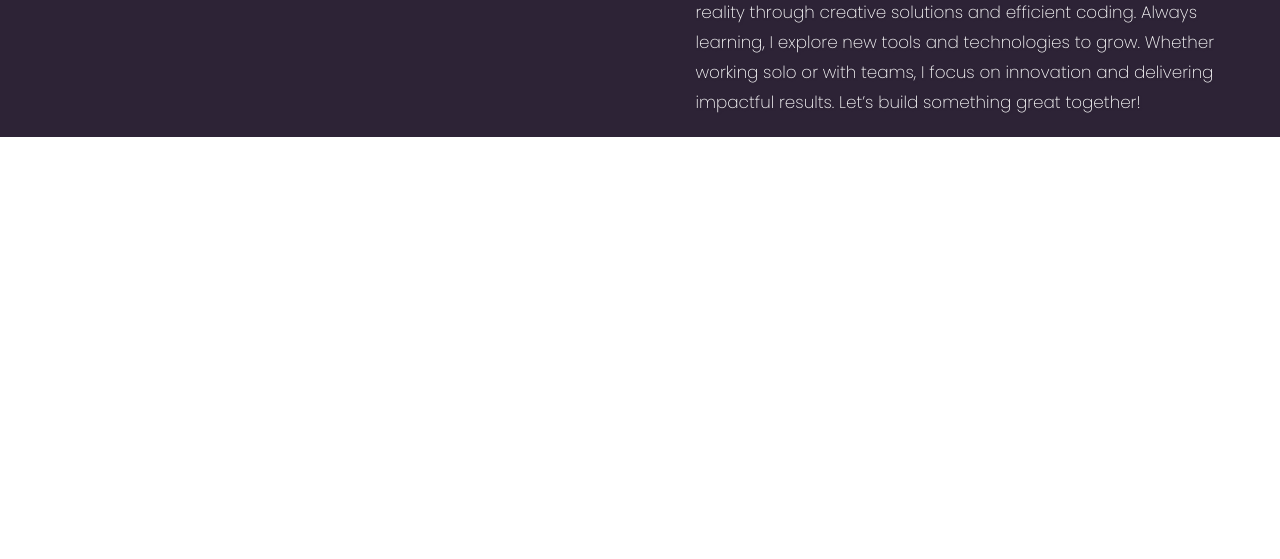
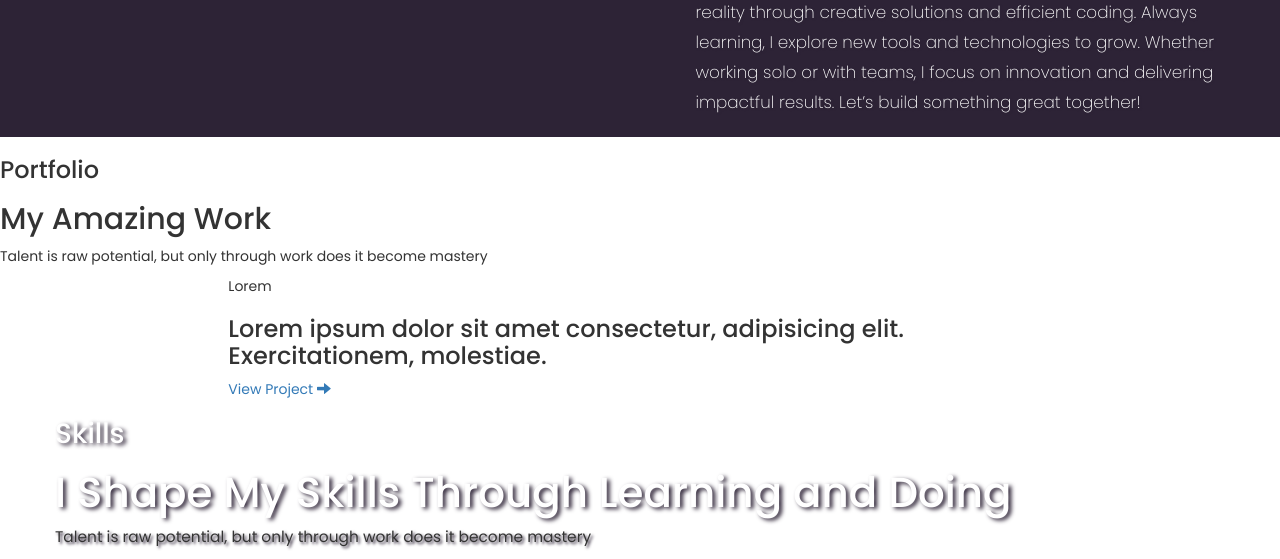
Before and after one commit to mostafa-Rough/personal-protfolio, a plain HTML site: page index.html in a window 1280 px wide. Shown: the part 1103-1662 px from the top of the page. Before the commit the page ends 1240 px from the top, so only its background shows below. Drawn offline with nearby package versions, Linux system fonts and the light colour scheme; a script that the page names is missing; a web font is replaced by a local one.

Commit message:
feat: -complaite the about section -clean the code -create the 'skills' section with introduction

```diff
--- a/index.html
+++ b/index.html
@@ -73,6 +73,12 @@
                                 </div>
                         </div>
                 </div>
+
+
+
+
+
+
                                                                 <!-- About section-->
                 <div class="about">
                         <div class="container-fluid">
@@ -99,12 +105,51 @@
                                         </div>
                                 </div>
                         </div>
+                </div>
+
+                                          <!-- THE PORTFOLIO SECTION  -->
+                <div class="portfolio">
+                        <div class="container-fluid">
+                                <div class="row">
+                                        <div class="title-box">
+                                                <h3 id="portfolio-subtitle" class="box-subtitle">Portfolio</h3>
+                                                <h2 class="box-title">My Amazing Work</h2>
+                                                <p class="box-descriptive">Talent is raw potential, but only through work does it become mastery</p>
+                                        </div>
+
+
+                                             <!--  here i can  add my projects... -->
+                                        <div class="col-md-8 col-md-offset-2  col-lg-offset-2">
+                                                <div class="card">
+                                                         <p class="card-subtitle">Lorem</p>
+                                                         <h3 class="card-title">Lorem ipsum dolor sit amet consectetur, adipisicing elit. Exercitationem, molestiae.</h3>
+                                                         <a href="#gitHubLink" class="link">View Project <span class="glyphicon glyphicon-arrow-right"></span></a>
+                                                </div>
+                                        </div>
 
 
 
+                                </div>
+                        </div>
+                </div>
+                                                                    <!-- THE SKILLS SECTION  -->
+                <div class="skills">
+                        <div class="container">
+                                <div class="row">
+                                        <div class="title-box">
+                                                <h3 id="portfolio-subtitle" class="box-subtitle">Skills</h3>
+                                                <h2 class="portfolio-title box-title">I Shape My Skills Through Learning and Doing</h2>
+                                                <p class="descriptive box-descriptive">Talent is raw potential, but only through work does it become mastery</p>
+                                        </div>
+                                        <div class="col-lg-12">
+                                                <!-- some code here -->
+                                        </div>
+                                </div>
+                        </div>
+                </div>
 
 
-                </div>
+
 
 
 
```
